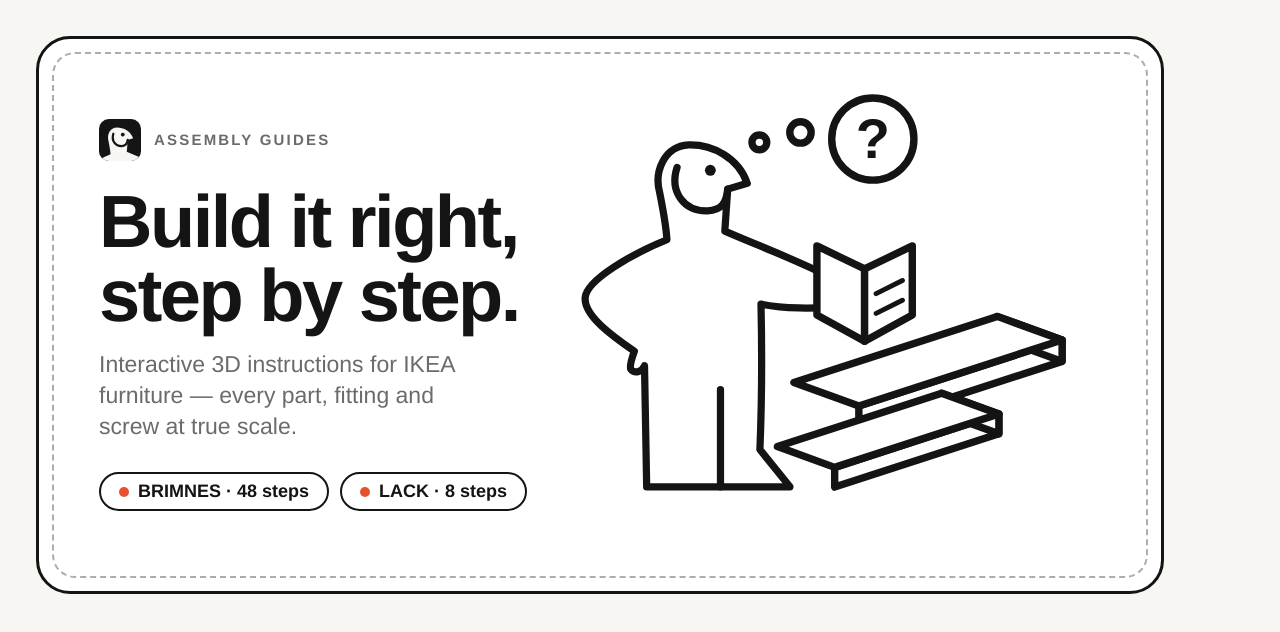
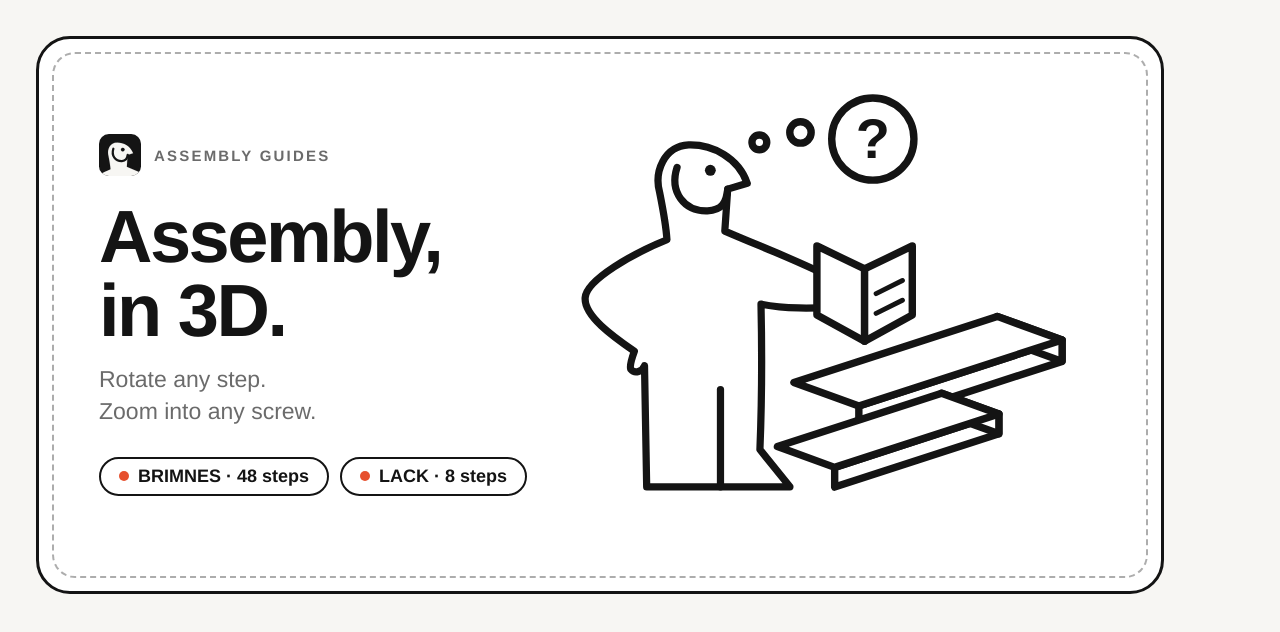
Before and after one commit to v-vacuum/bob-the-builder, a plain HTML site: page assets/og-source.html in a window 1280 px wide. Drawn offline with Linux system fonts and the light colour scheme.

Commit message:
fix: tighter preview and meta copy

```diff
--- a/assets/og-source.html
+++ b/assets/og-source.html
@@ -28,8 +28,8 @@
   <div class="page">
     <div class="copy">
       <div class="mark"><img src="favicon.svg" alt="">ASSEMBLY GUIDES</div>
-      <h1>Build it right,<br>step by step.</h1>
-      <p>Interactive 3D instructions for IKEA<br>furniture — every part, fitting and<br>screw at true scale.</p>
+      <h1>Assembly,<br>in 3D.</h1>
+      <p>Rotate any step.<br>Zoom into any screw.</p>
       <div class="chips">
         <span class="chip"><span class="dot"></span>BRIMNES · 48 steps</span>
         <span class="chip"><span class="dot"></span>LACK · 8 steps</span>
```
Also changed, not shown: index.html (+2 -2 lines), viewer.html (+2 -2 lines), assets/og.png.
